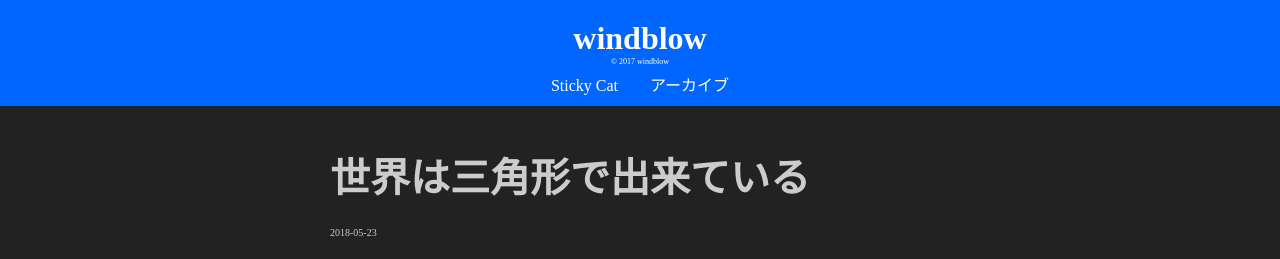
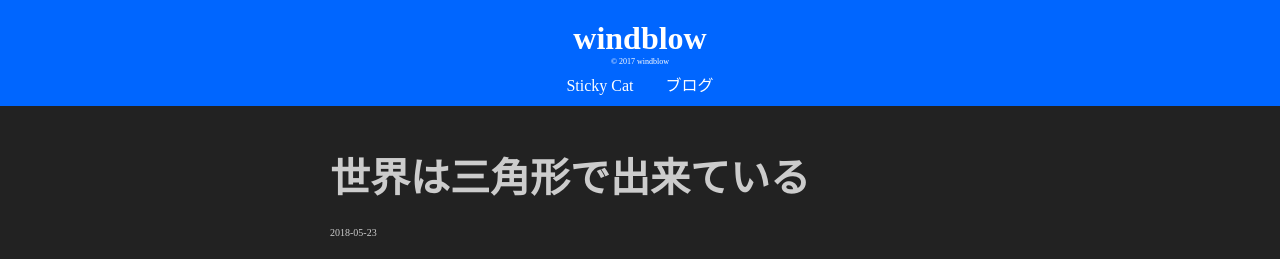
Before and after one commit to itukikikuti/windblow.net, a Jekyll site: the page built from index.html, in a window 1280 px wide. Shown: the top 259 px of the page. Built offline with Jekyll 4.4.1, drawn with Linux system fonts in a browser that asks for light colours; the list of posts is cut into pages by our own code.

Commit message:
Update default.html

```diff
--- a/_layouts/default.html
+++ b/_layouts/default.html
@@ -28,8 +28,8 @@
             <small>© 2017 windblow</small>
             <nav>
                 <ul>
-                    <li><a href="/StickyCat.html">Sticky Cat</a></li>
-                    <li><a href="/archive.html">アーカイブ</a></li>
+                    <li><a href="/StickyCat">Sticky Cat</a></li>
+                    <li><a href="/blog">ブログ</a></li>
                 </ul>
             </nav>
         </header>
```
